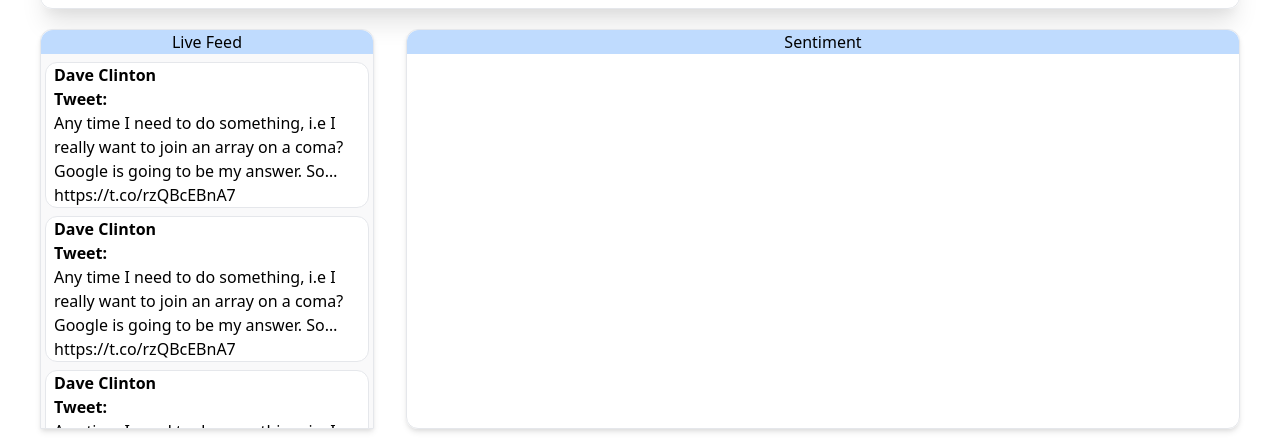
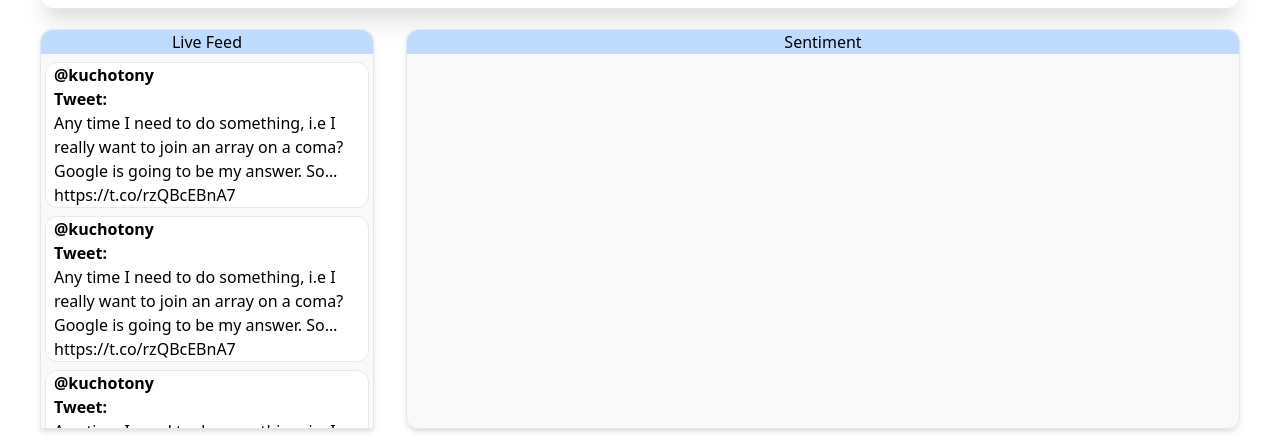
Before and after one commit to MattWeir95/CloudComputing-Twitter-Analysis, a React (Create React App) app in the folder client/: page / in a window 1280 px wide. Shown: the part 282-727 px from the top of the page. Built offline with nearby package versions, Linux system fonts and the light colour scheme.

Commit message:
tweet turned into buttons

```diff
--- a/client/src/components/sentiment.jsx
+++ b/client/src/components/sentiment.jsx
@@ -1,6 +1,6 @@
 export default function Sentiment(){
     return(
-        <div className="ml-4 border-gray-200 border shadow-md rounded-xl h-full w-full">
+        <div className="ml-4 border-gray-200 border shadow-md rounded-xl h-full w-full bg-gray-200 bg-opacity-25">
 <div className="w-full bg-blue-200 rounded-t-xl">
             <h1 className="text-center">Sentiment</h1>
 
--- a/client/src/components/tweetTest.jsx
+++ b/client/src/components/tweetTest.jsx
@@ -6,17 +6,17 @@ export default function Tweets(){
 
         for(var i=0; i<tweets; i++) {
             tweetArray.push(
-                <div className="mt-2 mx-1 border border-gray-200 border  bg-white rounded-xl">
+                <button className="mt-2 mx-1 border border-gray-200 border  bg-white rounded-xl hover:bg-blue-200 hover:cursor-pointer text-left">
         <div className="mx-2">
         <div className="font-semibold">
-            {tweet.user.name}
+            @{tweet.user.screen_name}
         </div>
             <div className="">
             <p className="font-semibold">Tweet:</p> {tweet.text}
             </div>
         </div>
 
-        </div>
+        </button>
             )
             }
 
```
